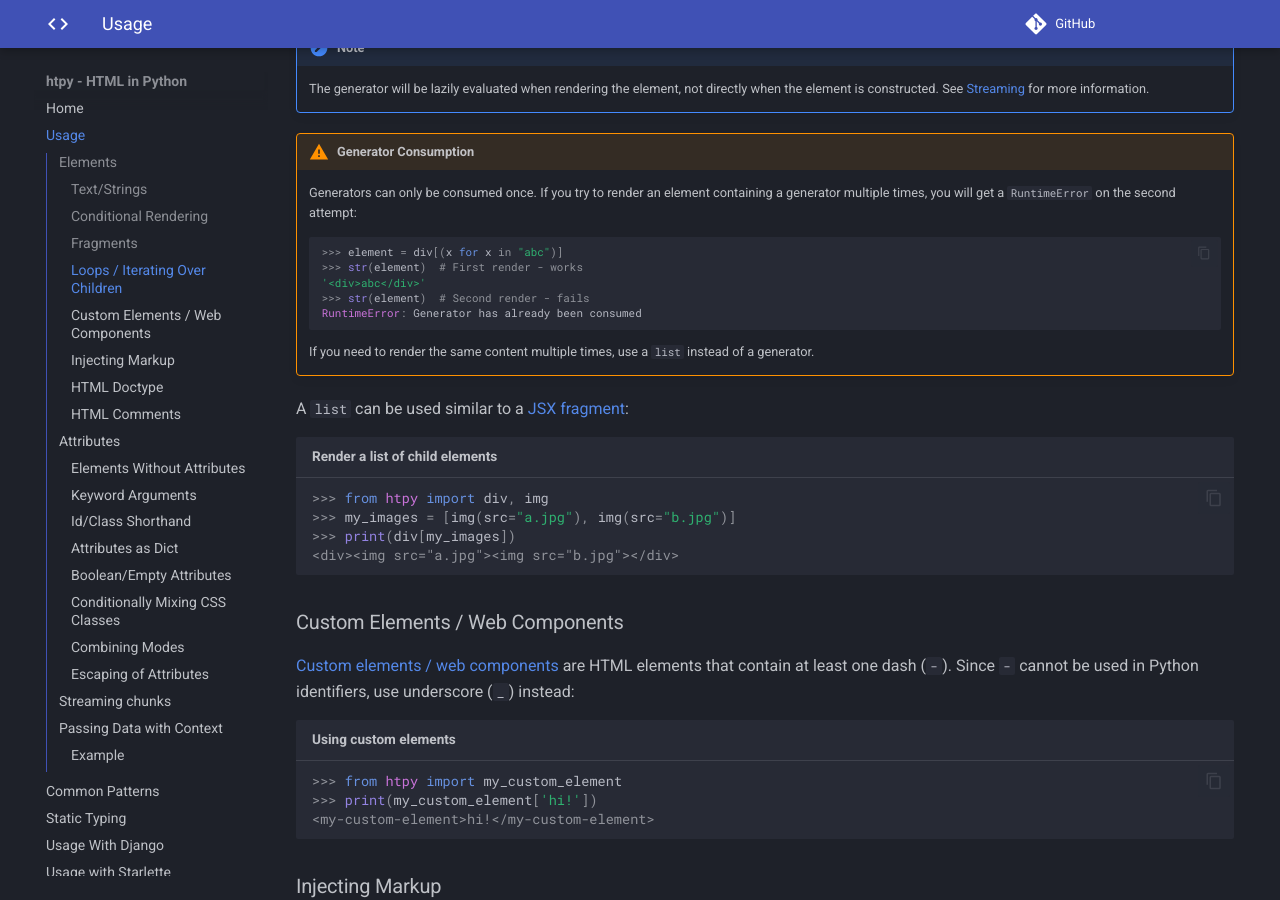
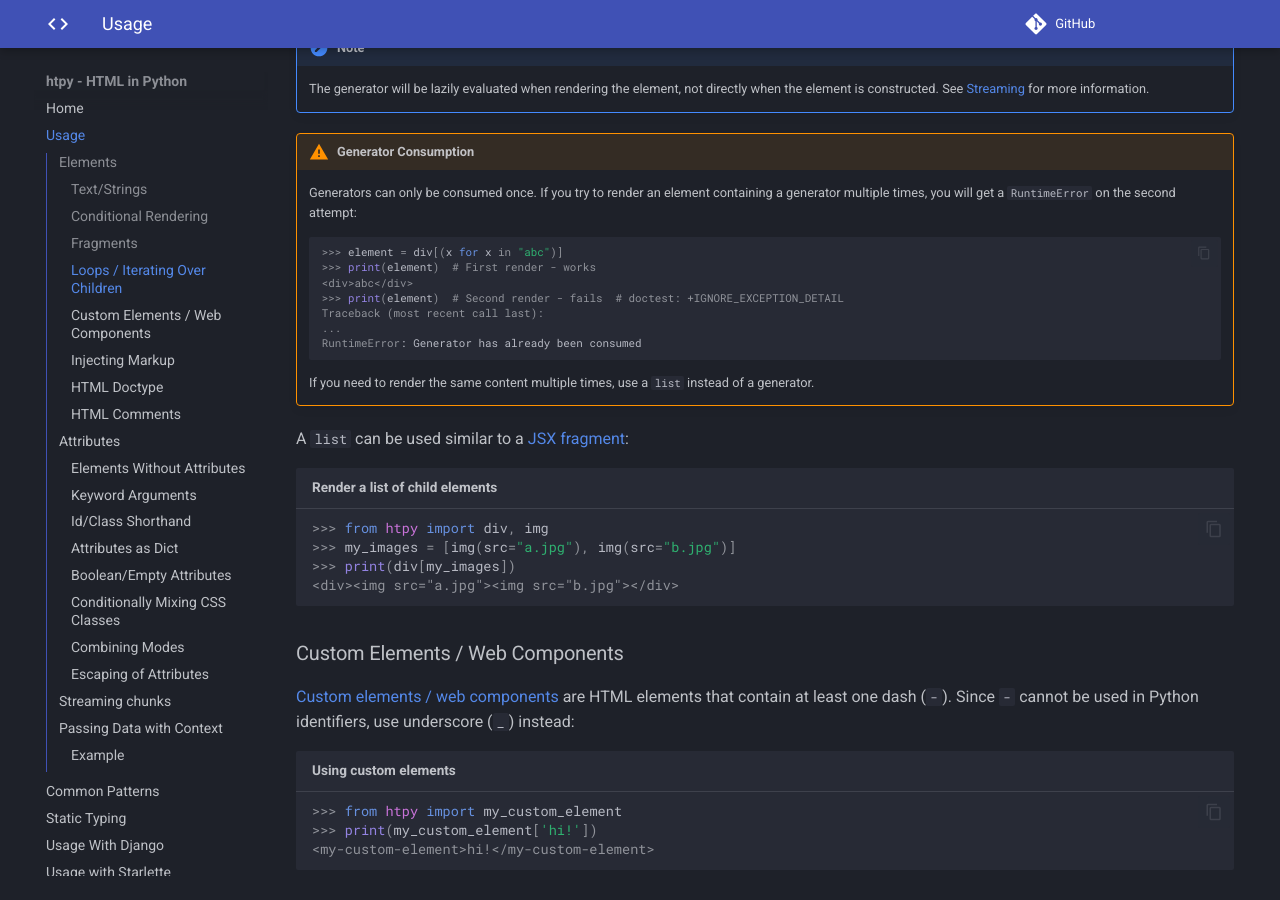
Before and after one commit to pelme/htpy, an MkDocs documentation site: the page built from docs/usage.md, in a window 1280 px wide and 900 px high, scrolled down 2370 px. Built offline with MkDocs 1.6.1 and Material for MkDocs 9.7.7, drawn with Linux system fonts in a browser that asks for light colours; comment, search, counter and statistics services are not loaded.

Commit message:
Fix doctest failure in usage.md
- Ensure tox test runs includes the docs directory.
-  Use print() instead of str() to avoid Markup wrapper in output. Use IGNORE_EXCEPTION_DETAIL directive to show RuntimeError cleanly.

````diff
--- a/docs/usage.md
+++ b/docs/usage.md
@@ -129,11 +129,13 @@ You can pass a list, tuple or generator to generate multiple children:
 
     Generators can only be consumed once. If you try to render an element containing a generator multiple times, you will get a `RuntimeError` on the second attempt:
 
-    ```python
+    ```pycon
     >>> element = div[(x for x in "abc")]
-    >>> str(element)  # First render - works
-    '<div>abc</div>'
-    >>> str(element)  # Second render - fails
+    >>> print(element)  # First render - works
+    <div>abc</div>
+    >>> print(element)  # Second render - fails  # doctest: +IGNORE_EXCEPTION_DETAIL
+    Traceback (most recent call last):
+    ...
     RuntimeError: Generator has already been consumed
     ```
 
````
